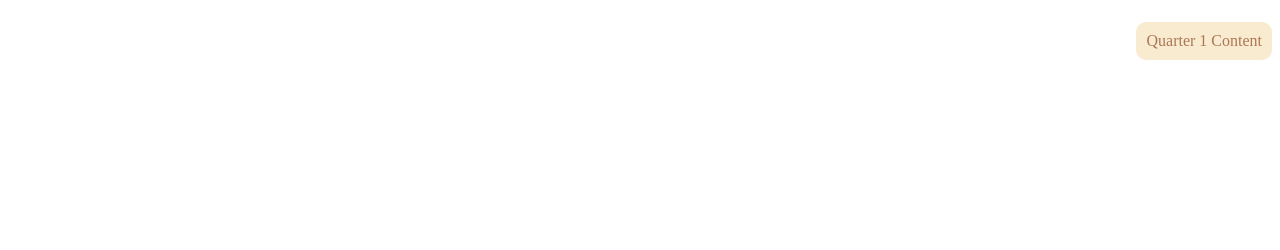
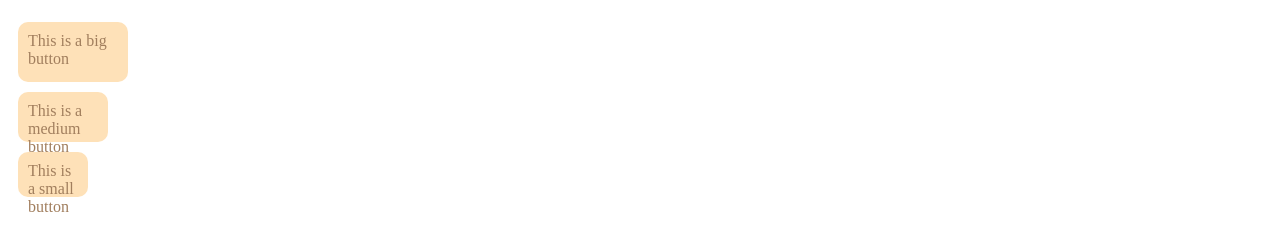
Before and after one commit to Mango0Cake/Mango0Cake.github.io, a plain HTML site: page index.html in a window 1280 px wide. Shown: the part 258-508 px from the top of the page. Drawn offline with Linux system fonts and the light colour scheme.

Commit message:
revised the button, adding more variety

```diff
--- a/index.html
+++ b/index.html
@@ -12,4 +12,9 @@
   <h1 align="center" style="font-size:50px;">Math 7 Honors Website!</h1>
   <h2 align="center" style="font-size:30px;">What we will cover throughout this school year! ✏️ </h2>
 
-  <div class="button" width="60" height="100"> Quarter 1 Content</div>
+
+
+
+  <div class="button big-btn">This is a big button</div>
+  <div class="button medium-btn">This is a medium button</div>
+  <div class="button small-btn">This is a small button</div>
--- a/style.css
+++ b/style.css
@@ -11,11 +11,26 @@ body {
 }
 
 .button {
-    background-color: #f9eacded;
-    color: #ac7756;
-    float: right;
+    background-color: #fee1b8;
+    color: #a17e5d;
     padding: 10px;
     border-radius: 10px;
     -moz-border-radius: 10px;
     -webkit-border-radius: 10px;
-  }
+    margin:10px
+}
+
+.small-btn {
+    width: 50px;
+    height: 25px;
+}
+
+.medium-btn {
+    width: 70px;
+    height: 30px;
+}
+
+.big-btn {
+    width: 90px;
+    height: 40px;
+}
```
